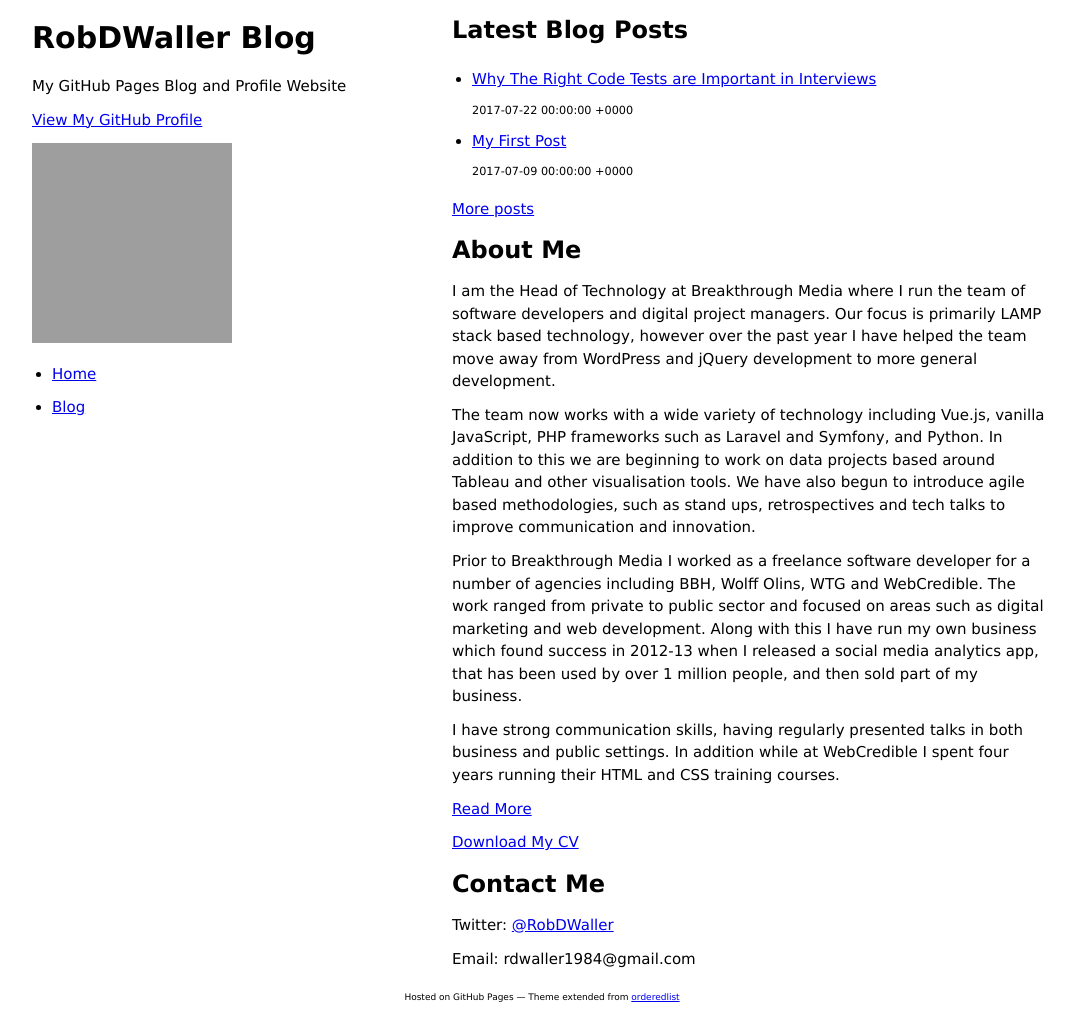
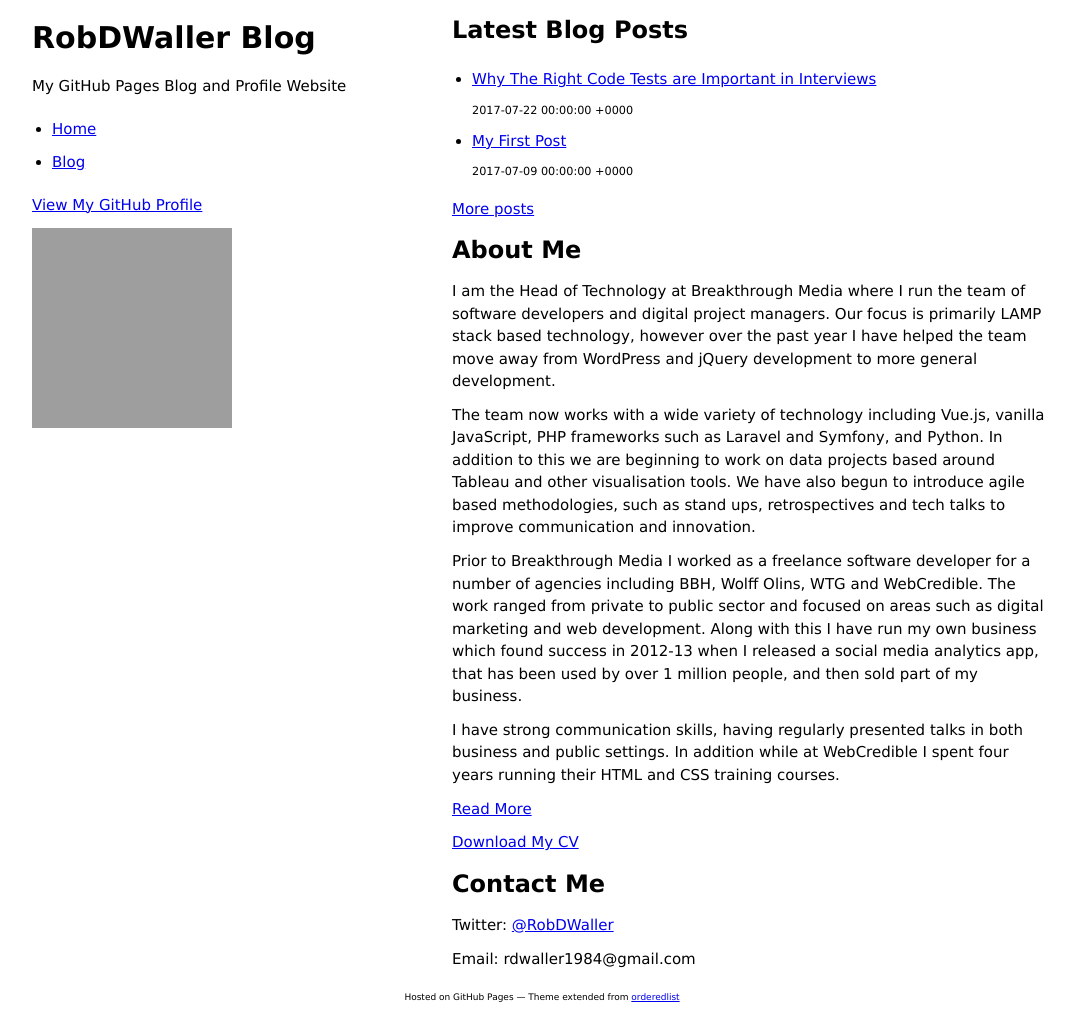
Before and after one commit to RobDWaller/robdwaller.github.io, a Jekyll site: the page built from index.html, in a window 1280 px wide. Shown: the whole page, without its empty margins (98-1173 px from the left). Built offline with Jekyll 4.4.1, drawn with Linux system fonts in a browser that asks for light colours; some of the changed lines change nothing that is shown; grey boxes are pictures that could not be loaded.

Commit message:
Further edits to the meta data and default template

```diff
--- a/_layouts/default.html
+++ b/_layouts/default.html
@@ -10,7 +10,7 @@
         <!--[if lt IE 9]>
             <script src="//html5shiv.googlecode.com/svn/trunk/html5.js"></script>
         <![endif]-->
-        <meta property="og:title" content="{{ page.title | site.title }}" />
+        <meta property="og:title" content="{{ page.title | default: site.title }}" />
         <meta property="og:description" content="{{ page.description | default: site.description }}" />
         <meta property="og:url" content="{{ site.url }}{{ page.url }}" />
         <meta property="og:image" content="{{ page.image | default: site.github.owner_gravatar_url }}" />
@@ -20,7 +20,14 @@
             <header>
                 <h1>{{ site.title | default: site.github.repository_name }}</h1>
                 <p>{{ site.description | default: site.github.project_tagline }}</p>
-
+                <ul class="menu" id="menu">
+                    <li>
+                        <a href="/">Home</a>
+                    </li>
+                    <li>
+                        <a href="/blog.html">Blog</a>
+                    </li>
+                </ul>
                 {% if site.github.is_project_page %}
                   <p class="view"><a href="{{ site.github.repository_url }}">View the Project on GitHub <small>{{ github_name }}</small></a></p>
                 {% endif %}
@@ -29,14 +36,6 @@
                   <p class="view"><a href="{{ site.github.owner_url }}">View My GitHub Profile</a></p>
                   <img src="{{ site.github.owner_gravatar_url }}" />
                 {% endif %}
-                <ul class="menu" id="menu">
-                    <li>
-                        <a href="/">Home</a>
-                    </li>
-                    <li>
-                        <a href="/blog.html">Blog</a>
-                    </li>
-                </ul>
                 <div class="hamburger" id="hamburger">
                     <div class="hamburger__line hamburger__line-first"></div>
                     <div class="hamburger__line"></div>
```
